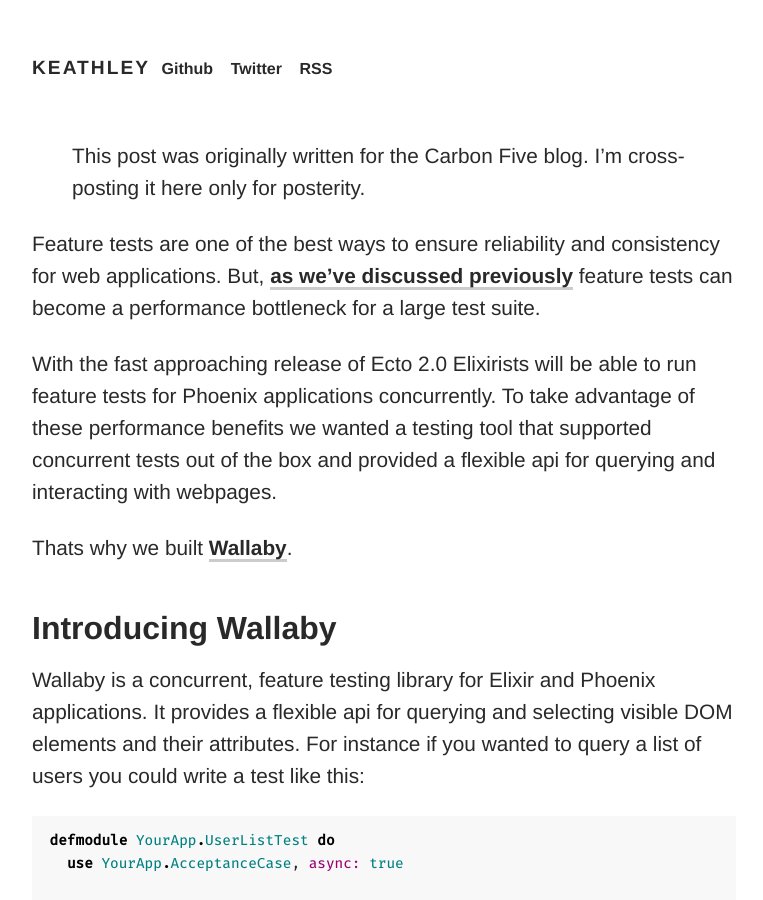
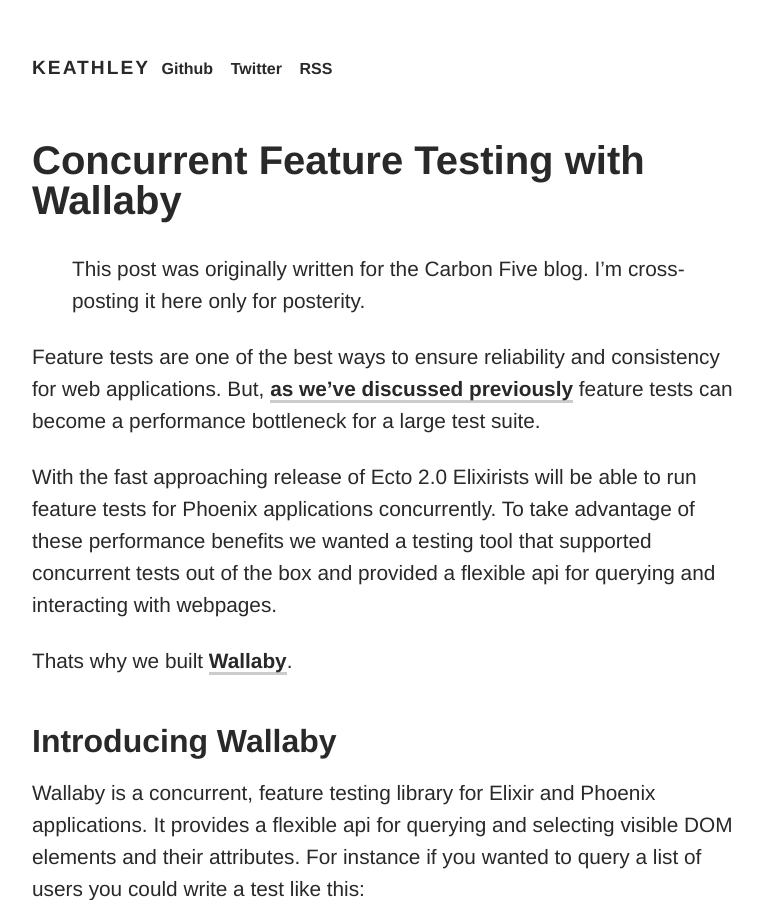
Before and after one commit to wojtekmach/keathley.github.io, a Jekyll site: the page built from _posts/2016/2016-04-07-concurrent-feature-testing-with-wallaby.markdown, in a window 1280 px wide and 900 px high. Shown: the whole window, without its empty margins (256-1019 px from the left). Built offline with Jekyll 4.4.1, drawn with Linux system fonts in a browser that asks for light colours; our own code applies the rules of GitHub Pages for plain Markdown files; comment, search, counter and statistics services are not loaded.

Commit message:
Update 2016-04-07-concurrent-feature-testing-with-wallaby.markdown

```diff
--- a/_posts/2016/2016-04-07-concurrent-feature-testing-with-wallaby.markdown
+++ b/_posts/2016/2016-04-07-concurrent-feature-testing-with-wallaby.markdown
@@ -1,7 +1,7 @@
 ---
-layout: "post"
-title: "Concurrent Feature Testing with Wallaby”
-date: "2016-04-07 22:05"
+layout: post
+title: Concurrent Feature Testing with Wallaby
+date: 2016-04-07 22:05
 ---
 
 > This post was originally written for the Carbon Five blog. I'm cross-posting
```
